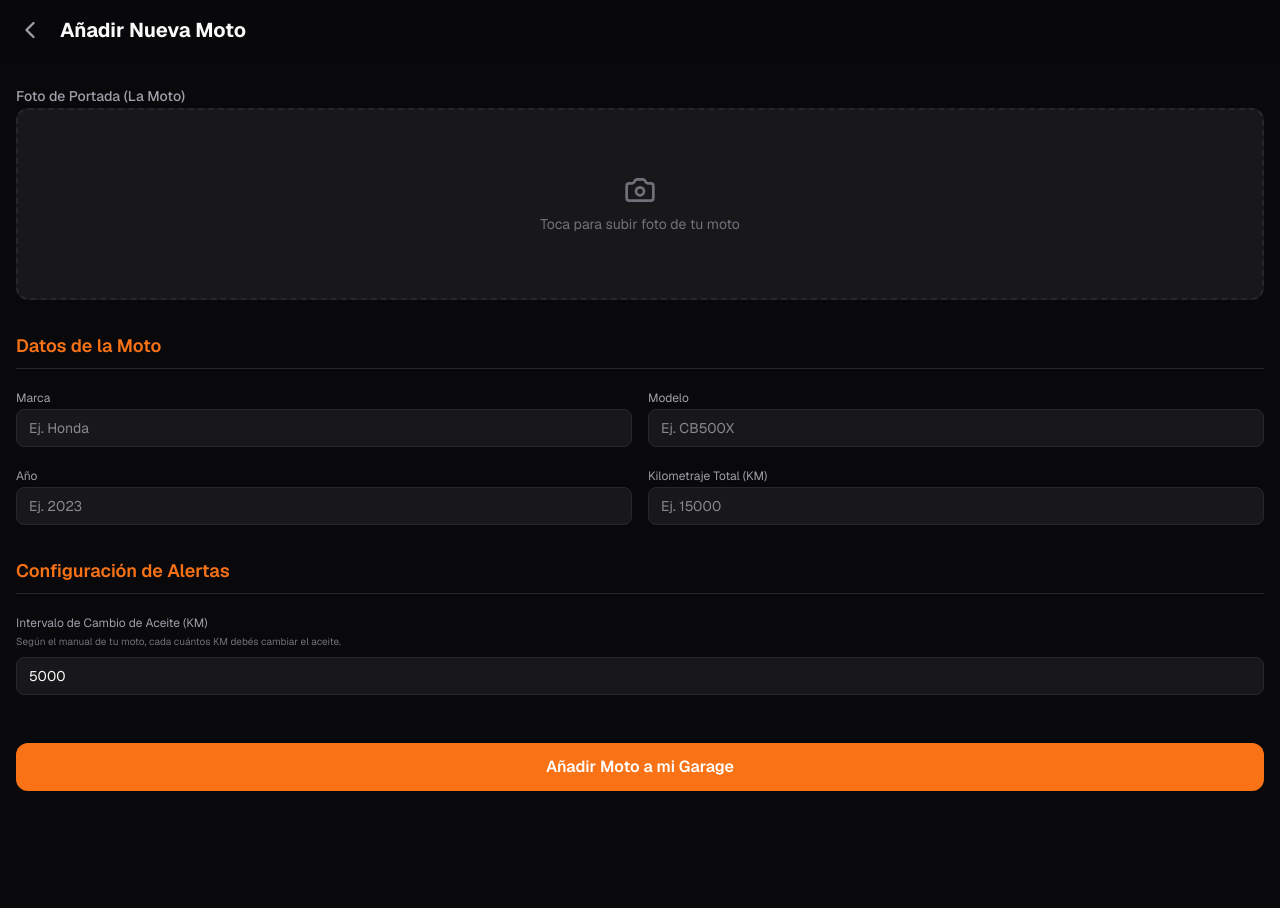
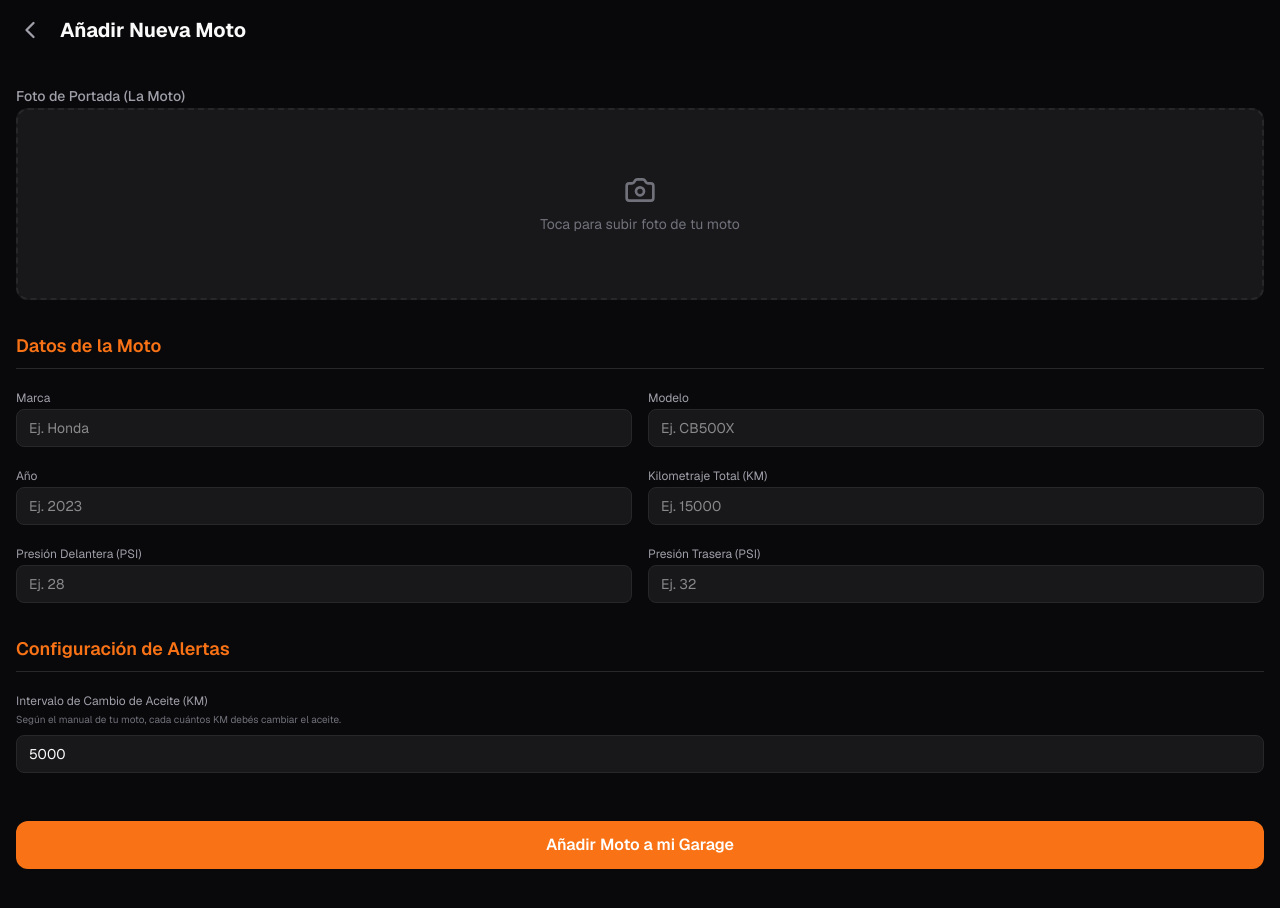
Before and after one commit to tipin513/ridear, a Next.js app: page /garage/add-bike in a window 1280 px wide. Shown: the top 908 px of the page. Before the commit the page ends 863 px from the top, so only its background shows below. Built offline with nearby package versions, Linux system fonts and the light colour scheme; no server answers.

Commit message:
feat: add tire pressure to bike technical data

```diff
--- a/src/app/garage/add-bike/page.tsx
+++ b/src/app/garage/add-bike/page.tsx
@@ -18,6 +18,8 @@ export default function AddBikePage() {
   const [year, setYear] = useState("");
   const [mileage, setMileage] = useState("");
   const [oilInterval, setOilInterval] = useState("5000");
+  const [frontTirePressure, setFrontTirePressure] = useState("");
+  const [rearTirePressure, setRearTirePressure] = useState("");
 
   const [bannerFile, setBannerFile] = useState<File | null>(null);
   const [bannerPreview, setBannerPreview] = useState<string | null>(null);
@@ -53,7 +55,9 @@ export default function AddBikePage() {
           oil: parseInt(oilInterval) || 5000
         },
         bannerURL: finalBannerURL,
-        bannerPositionY
+        bannerPositionY,
+        frontTirePressure: parseInt(frontTirePressure) || undefined,
+        rearTirePressure: parseInt(rearTirePressure) || undefined
       });
 
       // 2. Establecer esta moto como la principal/actual seleccionada
@@ -193,6 +197,29 @@ export default function AddBikePage() {
                 />
               </div>
             </div>
+
+            <div className="grid grid-cols-2 gap-4">
+              <div className="space-y-1">
+                <label className="text-xs text-zinc-400">Presión Delantera (PSI)</label>
+                <input
+                  type="number"
+                  value={frontTirePressure}
+                  onChange={(e) => setFrontTirePressure(e.target.value)}
+                  className="w-full rounded-lg border border-border bg-card px-3 py-2 text-sm text-foreground focus:border-primary focus:outline-none"
+                  placeholder="Ej. 28"
+                />
+              </div>
+              <div className="space-y-1">
+                <label className="text-xs text-zinc-400">Presión Trasera (PSI)</label>
+                <input
+                  type="number"
+                  value={rearTirePressure}
+                  onChange={(e) => setRearTirePressure(e.target.value)}
+                  className="w-full rounded-lg border border-border bg-card px-3 py-2 text-sm text-foreground focus:border-primary focus:outline-none"
+                  placeholder="Ej. 32"
+                />
+              </div>
+            </div>
           </div>
 
           {/* Configurations */}
--- a/src/app/garage/edit/page.tsx
+++ b/src/app/garage/edit/page.tsx
@@ -21,6 +21,8 @@ export default function EditGaragePage() {
   const [year, setYear] = useState("");
   const [mileage, setMileage] = useState("");
   const [oilInterval, setOilInterval] = useState("");
+  const [frontTirePressure, setFrontTirePressure] = useState("");
+  const [rearTirePressure, setRearTirePressure] = useState("");
 
   const [bannerFile, setBannerFile] = useState<File | null>(null);
   const [bannerPreview, setBannerPreview] = useState<string | null>(null);
@@ -49,6 +51,8 @@ export default function EditGaragePage() {
               setYear(activeBike.year || "");
               setMileage(activeBike.mileage?.toString() || "0");
               setOilInterval(activeBike.serviceIntervals?.oil?.toString() || "5000");
+              setFrontTirePressure(activeBike.frontTirePressure?.toString() || "");
+              setRearTirePressure(activeBike.rearTirePressure?.toString() || "");
               setBannerPreview(activeBike.bannerURL || null);
               setBannerPositionY(activeBike.bannerPositionY !== undefined ? activeBike.bannerPositionY : 50);
 
@@ -108,7 +112,9 @@ export default function EditGaragePage() {
           mileage: parseInt(mileage) || 0,
           serviceIntervals: {
             oil: parseInt(oilInterval) || 5000
-          }
+          },
+          frontTirePressure: parseInt(frontTirePressure) || undefined,
+          rearTirePressure: parseInt(rearTirePressure) || undefined
         });
       }
 
@@ -277,6 +283,29 @@ export default function EditGaragePage() {
               />
             </div>
           </div>
+
+          <div className="grid grid-cols-2 gap-4">
+            <div className="space-y-1">
+              <label className="text-xs text-zinc-400">Presión Delantera (PSI)</label>
+              <input
+                type="number"
+                value={frontTirePressure}
+                onChange={(e) => setFrontTirePressure(e.target.value)}
+                className="w-full rounded-lg border border-border bg-card px-3 py-2 text-sm text-foreground focus:border-primary focus:outline-none"
+                placeholder="Ej. 28"
+              />
+            </div>
+            <div className="space-y-1">
+              <label className="text-xs text-zinc-400">Presión Trasera (PSI)</label>
+              <input
+                type="number"
+                value={rearTirePressure}
+                onChange={(e) => setRearTirePressure(e.target.value)}
+                className="w-full rounded-lg border border-border bg-card px-3 py-2 text-sm text-foreground focus:border-primary focus:outline-none"
+                placeholder="Ej. 32"
+              />
+            </div>
+          </div>
         </div>
 
         {/* Configurations */}
--- a/src/app/garage/page.tsx
+++ b/src/app/garage/page.tsx
@@ -296,6 +296,22 @@ export default function GaragePage() {
                       <p className="text-xs text-zinc-400 mb-1">km</p>
                     </div>
                   </div>
+                  {(currentBike?.frontTirePressure || currentBike?.rearTirePressure) && (
+                    <div className="col-span-2 pt-2 border-t border-white/5 mt-2 flex gap-6">
+                      {currentBike?.frontTirePressure && (
+                        <div>
+                          <p className="text-xs text-zinc-500">Presión Delantera</p>
+                          <p className="font-medium text-foreground">{currentBike.frontTirePressure} PSI</p>
+                        </div>
+                      )}
+                      {currentBike?.rearTirePressure && (
+                        <div>
+                          <p className="text-xs text-zinc-500">Presión Trasera</p>
+                          <p className="font-medium text-foreground">{currentBike.rearTirePressure} PSI</p>
+                        </div>
+                      )}
+                    </div>
+                  )}
                 </div>
               </div>
 
--- a/src/lib/services.ts
+++ b/src/lib/services.ts
@@ -37,6 +37,8 @@ export interface Bike {
   };
   lastChainLubeMileage?: number; // Tracks when the chain was last lubed (or changed)
   chainLubeInterval?: number; // E.g. 500km
+  frontTirePressure?: number;
+  rearTirePressure?: number;
 }
 
 export type MaintenanceCategory = "Aceite" | "Bujías" | "Cubiertas" | "Transmisión" | "Fluidos" | "Desgaste" | "General";
```
